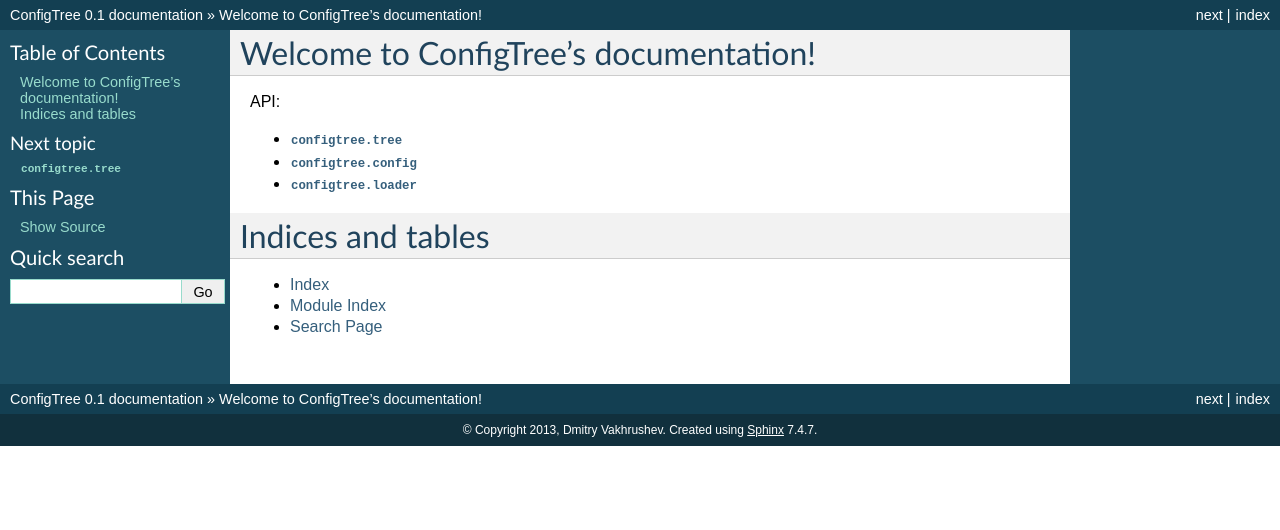
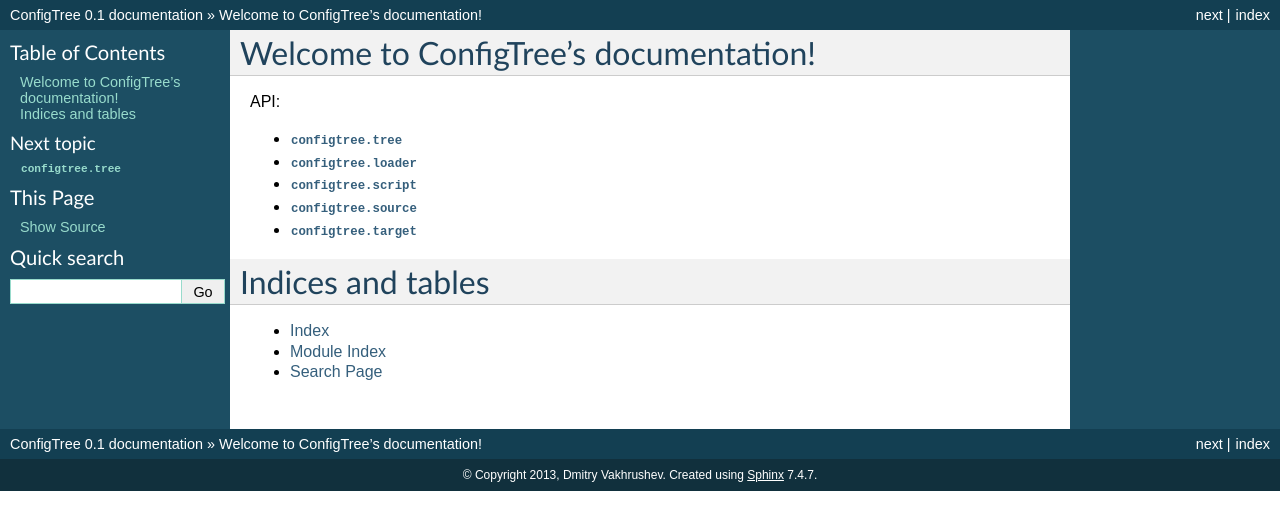
Before and after one commit to StudioEtrange/ConfigTree, a Sphinx documentation site: the page built from docs/index.rst, in a window 1280 px wide. Shown: the top 530 px of the page. Built offline with Sphinx 7.4.7, drawn with Linux system fonts in a browser that asks for light colours.

Commit message:
Fixed docs skeleton

```diff
--- /dev/null
+++ b/docs/api/script.rst
@@ -0,0 +1,4 @@
+:mod:`configtree.script`
+------------------------
+
+..  automodule:: configtree.script
--- /dev/null
+++ b/docs/api/source.rst
@@ -0,0 +1,4 @@
+:mod:`configtree.source`
+------------------------
+
+..  automodule:: configtree.source
--- /dev/null
+++ b/docs/api/target.rst
@@ -0,0 +1,4 @@
+:mod:`configtree.target`
+------------------------
+
+..  automodule:: configtree.target
--- a/docs/index.rst
+++ b/docs/index.rst
@@ -12,8 +12,10 @@
    :maxdepth: 2
 
    api/tree
-   api/config
    api/loader
+   api/script
+   api/source
+   api/target
 
 
 
```
Also changed, not shown: docs/api/config.rst (deleted, +0 -10 lines).
